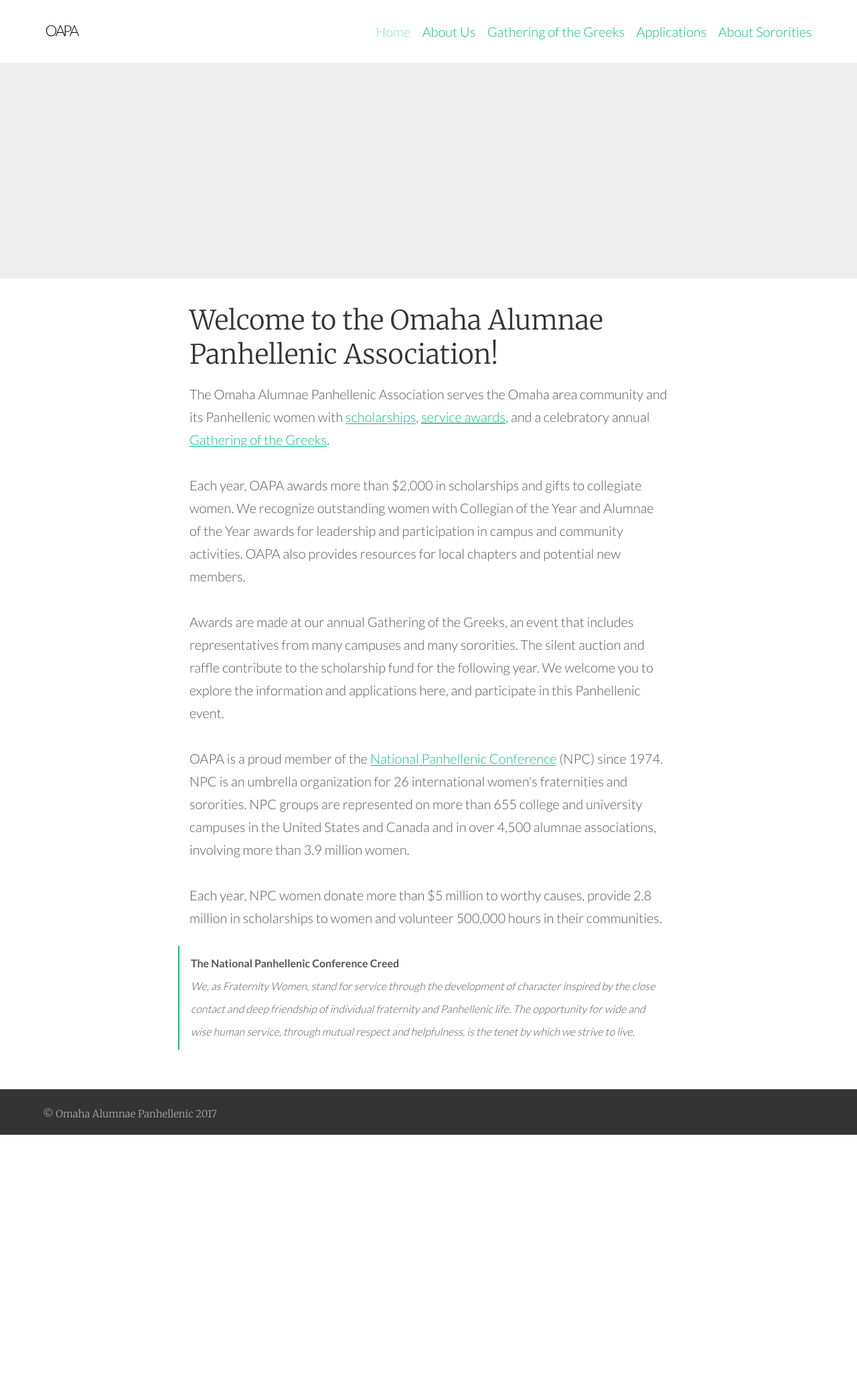
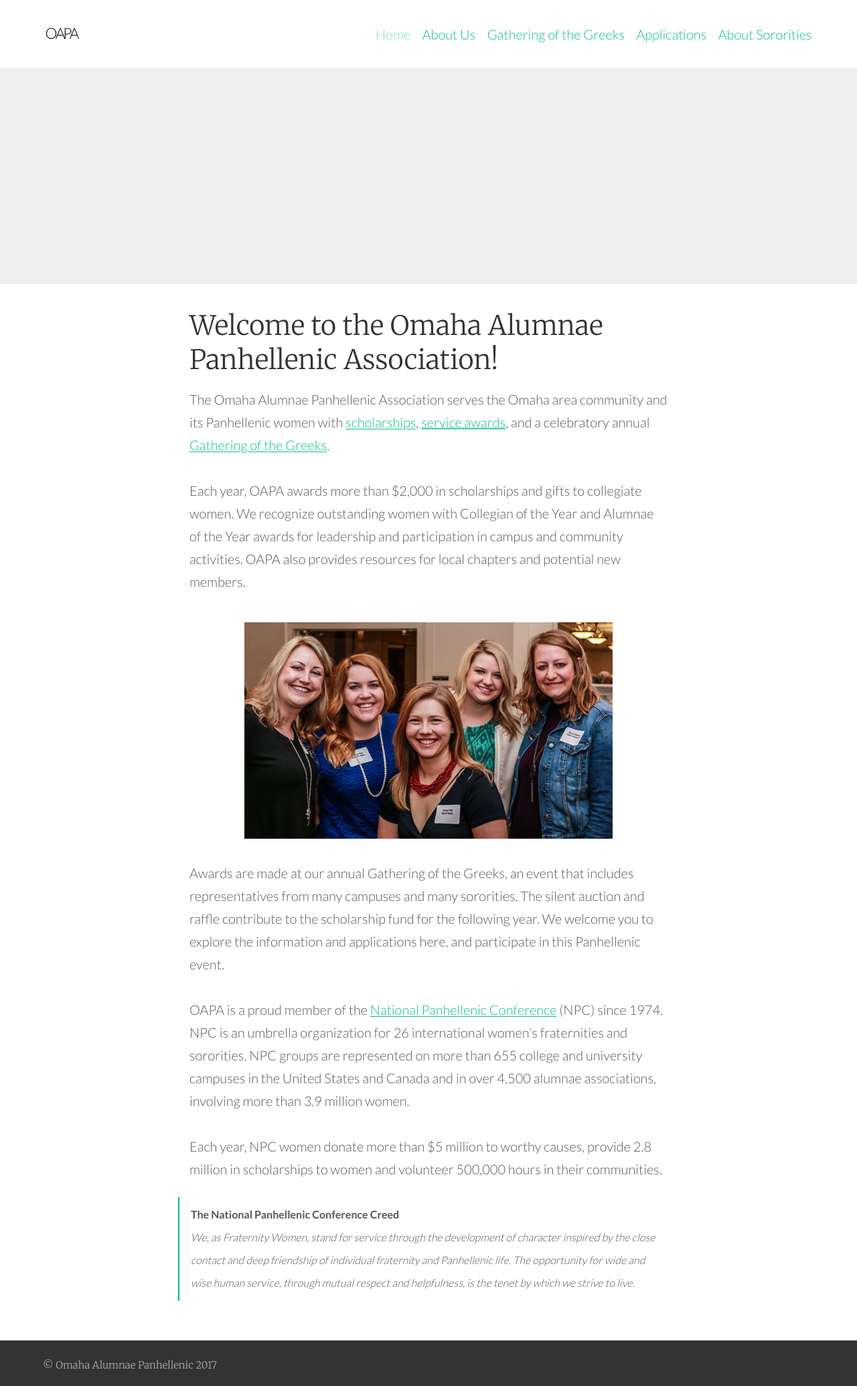
Before and after one commit to courtneyxann/oapa, a Jekyll site: the page built from docs/index.md, in a window 1280 px wide. Shown: the whole page at 67% size. Built offline with Jekyll 4.4.1, drawn with Linux system fonts in a browser that asks for light colours; before the commit the page ends 1694 px from its top, so only the background shows below that.

Commit message:
Adding images to site.

```diff
--- a/docs/assets/styles.scss
+++ b/docs/assets/styles.scss
@@ -229,6 +229,8 @@
 img {
   max-width: 100%;
   height: auto;
+  display: block;
+  margin: 10px auto;
 }
 
 .figure {
--- a/docs/index.md
+++ b/docs/index.md
@@ -8,6 +8,8 @@
 
 Each year, OAPA awards more than $2,000 in scholarships and gifts to collegiate women. We recognize outstanding women with Collegian of the Year and Alumnae of the Year awards for leadership and participation in campus and community activities. OAPA also provides resources for local chapters and potential new members.
 
+![group of OAPA members]({{ site.github.url }}/assets/oapa-members.jpg)
+
 Awards are made at our annual Gathering of the Greeks, an event that includes representatives from many campuses and many sororities. The silent auction and raffle contribute to the scholarship fund for the following year. We welcome you to explore the information and applications here, and participate in this Panhellenic event.
 
 OAPA is a proud member of the [National Panhellenic Conference](http://www.npcwomen.org) (NPC) since 1974. NPC is an umbrella organization for 26 international women&#39;s fraternities and sororities. NPC groups are represented on more than 655 college and university campuses in the United States and Canada and in over 4,500 alumnae associations, involving more than 3.9 million women.
```
Also changed, not shown: docs/about-us.md (+2 -0 lines), docs/gathering-of-the-greeks.md (+2 -0 lines), docs/assets/IMG_2128.jpg (deleted), docs/assets/deltadeltadeltas.jpg (added), docs/assets/gatheringofthegreeks.jpg (added), docs/assets/oapa-members.jpg.
